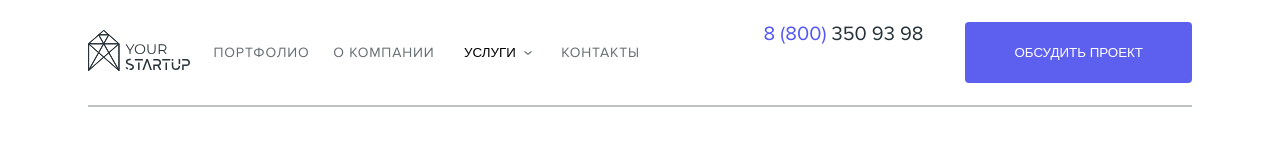
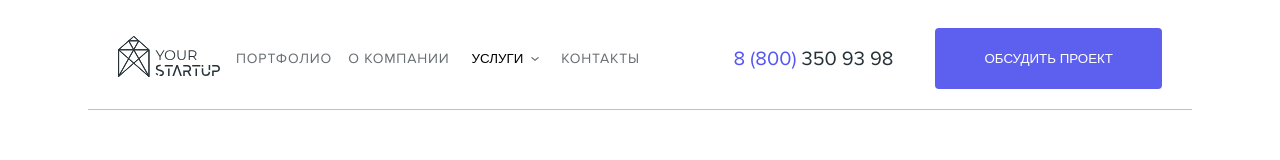
Before and after one commit to Gepiroy/task-1, a Vue app: page / in a window 1280 px wide. Shown: the top 160 px of the page. Built offline with nearby package versions, Linux system fonts and the light colour scheme; no server answers.

Commit message:
Адаптировал хедер

```diff
--- a/src/components/main-header/LeftMenu.vue
+++ b/src/components/main-header/LeftMenu.vue
@@ -41,7 +41,10 @@ import MenuDropdown from "@c/MenuDropdown.vue";
     text-align: left;
     text-decoration: none;
   }
-  @media(max-width:1024px){
+  @media(max-width:1023px){
+    .left-menu{
+      align-items: start;
+    }
     nav{
       display: none;
     }
--- a/src/components/main-header/MainHeader.vue
+++ b/src/components/main-header/MainHeader.vue
@@ -5,27 +5,34 @@ import RightMenu from './RightMenu.vue';
 </script>
 
 <template>
-  <div class="global-container">
-    <div class="main-header">
-      <div class="main-header-content">
-        <left-menu></left-menu>
-        <right-menu></right-menu>
-      </div>
-      <hr class="main-header__line"/>
+  <div class="main-header">
+    <div class="main-header-content">
+      <left-menu></left-menu>
+      <right-menu></right-menu>
     </div>
   </div>
 </template>
 
 <style scoped>
+  .main-header{
+    border-bottom: 1px solid #2632384D;
+  }
   .main-header-content{
     display: grid;
     grid-template-columns: 50% 50%;
-  }
-  .main-header__line{
-    border: 1px solid #2632384D;
+    padding: 20px 30px;
+    height: 57px;
   }
 
   @media screen and (min-width: 1024px){
-
+    .main-header{
+      margin: 0 var(--page-padding);
+    }
+    .main-header-content{
+      display: grid;
+      grid-template-columns: 50% 50%;
+      align-items: center;
+      height: auto;
+    }
   }
 </style>
--- a/src/components/main-header/RightMenu.vue
+++ b/src/components/main-header/RightMenu.vue
@@ -16,7 +16,7 @@ import RightMenuButton from "@c/DiscussProjectButton.vue";
   .right-menu{
     display: flex;
     justify-content: right;
-    padding: 14px 0;
+    align-items: flex-end;
     gap: 42px;
   }
   .menu__phone-number{
@@ -24,6 +24,11 @@ import RightMenuButton from "@c/DiscussProjectButton.vue";
     font-weight: 400;
     line-height: 24px;
     letter-spacing: 0em;
-    text-align: left;
+  }
+
+  @media screen and (min-width: 1024px){
+    .right-menu{
+      align-items: center;
+    }
   }
 </style>
```
